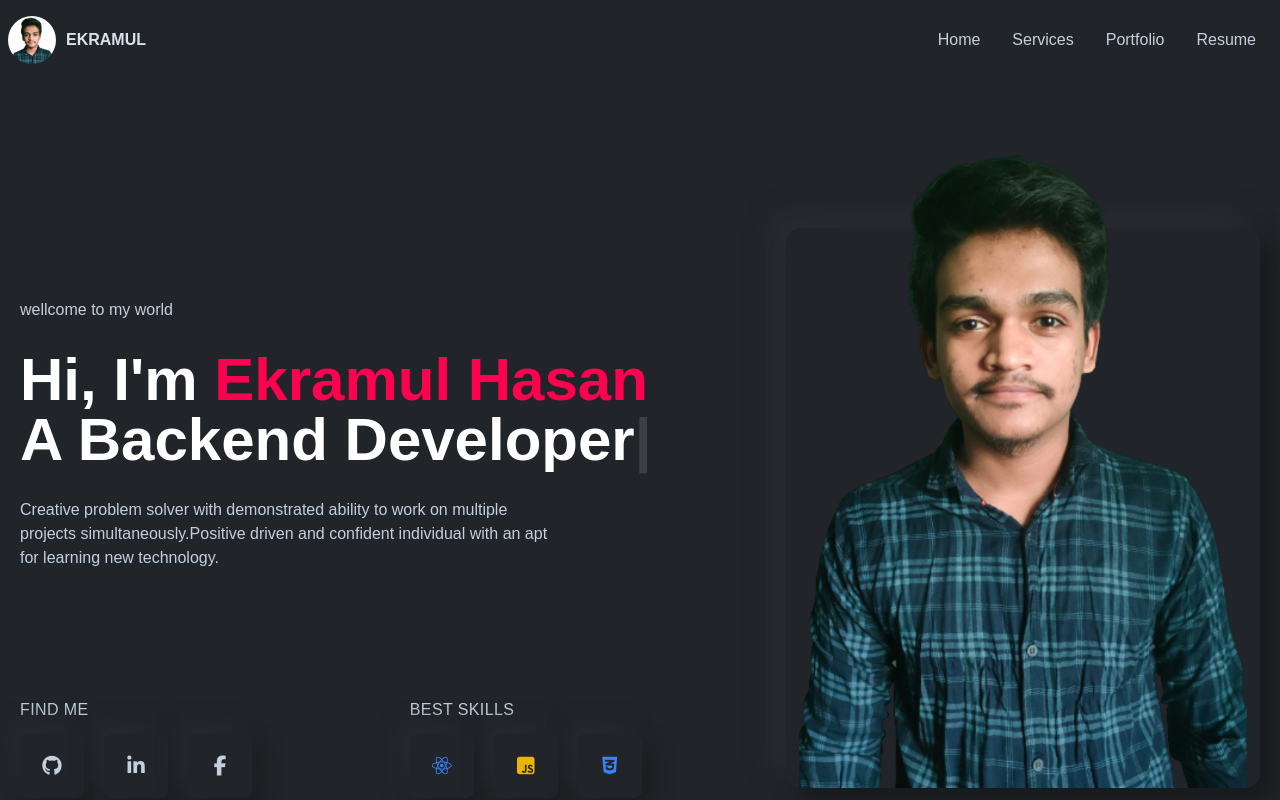
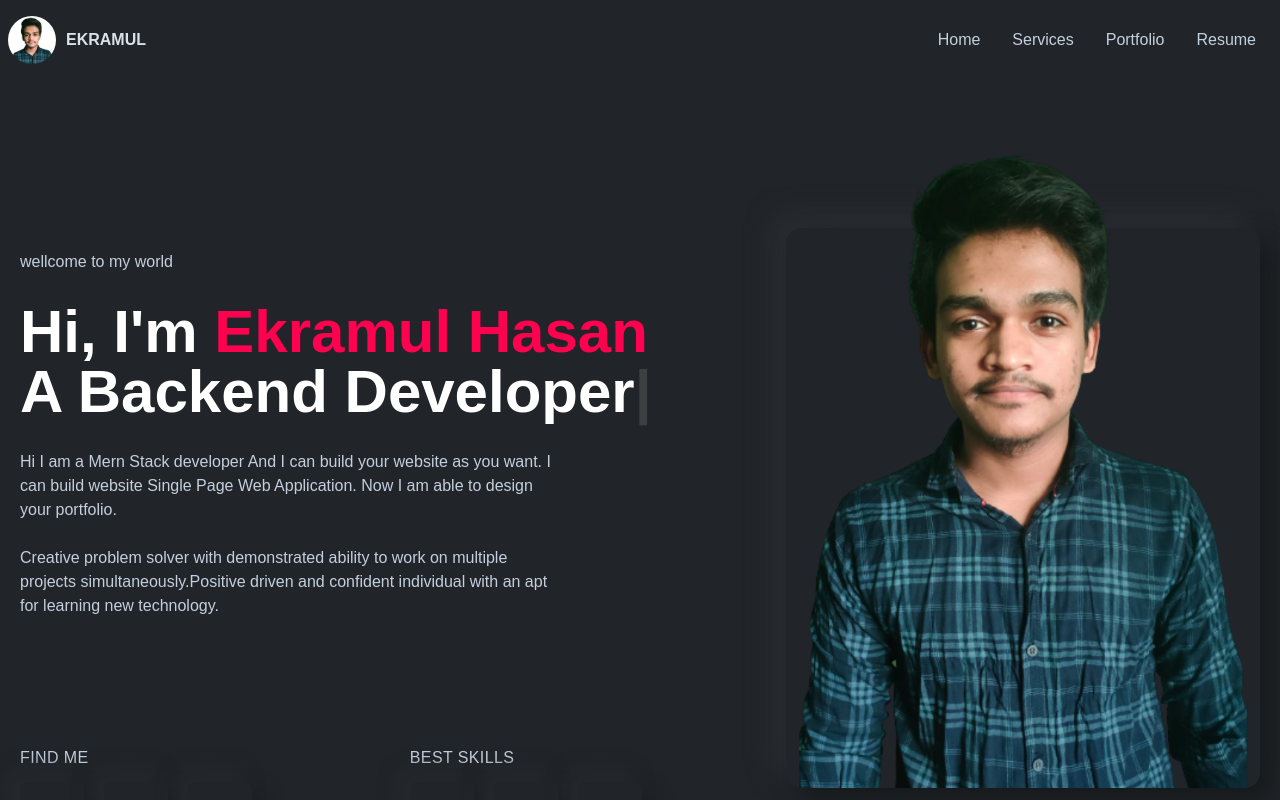
Before and after one commit to emonmorol/ekramul_portfolio, a React (Create React App) app: page /landing#home in a window 1280 px wide. Shown: the top 800 px of the page. Built offline with nearby package versions, Linux system fonts and the light colour scheme.

Commit message:
bio added

```diff
--- a/src/pages/Home/Home.js
+++ b/src/pages/Home/Home.js
@@ -30,6 +30,11 @@ const Home = () => {
               </span>
             </p>
             <p className="text-left text-base text-accent w-full lg:w-[60ch]">
+              Hi I am a Mern Stack developer And I can build your website as you
+              want. I can build website Single Page Web Application. Now I am
+              able to design your portfolio.
+              <br />
+              <br />
               Creative problem solver with demonstrated ability to work on
               multiple projects simultaneously.Positive driven and confident
               individual with an apt for learning new technology.{" "}
```
